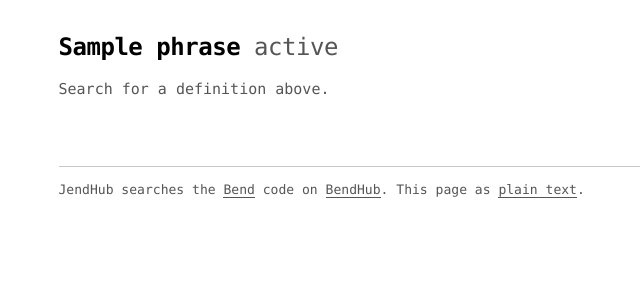
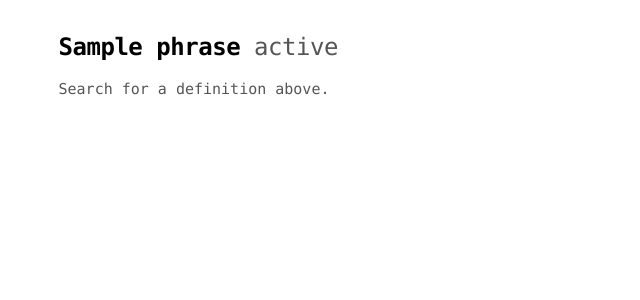
Before and after one commit to LeeeeT/JendHub, a Python web app: template src/jendhub/services/site/templates/error.html in a window 1280 px wide. Shown: the part 37-337 px from the top of the page, without its empty margins (148-788 px from the left). Run offline with Jinja, Linux system fonts and the light colour scheme; the template is opened without the code that fills it: most values are stand-ins (such as "Sample title", 1, 10 or a date in 2020).

Commit message:
Link Bend, Base and BendHub in the home page header and remove the footer
Base links to base.bend on the main branch of the Bend repository.

```diff
--- a/src/jendhub/services/site/static/style.css
+++ b/src/jendhub/services/site/static/style.css
@@ -222,28 +222,6 @@ button:hover {
 .site-header nav a[aria-current] {
 	text-decoration: underline;
 	text-underline-offset: 0.3em;
-}
-
-.site-footer {
-	margin-top: 5em;
-	padding-top: 1em;
-	font-size: 0.87em;
-	color: var(--muted);
-	border-top: 1px solid var(--faint);
-}
-
-.site-footer p {
-	margin: 0;
-}
-
-.site-footer a {
-	color: var(--muted);
-	border-bottom-color: var(--muted);
-}
-
-.site-footer a:hover {
-	color: var(--background);
-	background: var(--text);
 }
 
 .top-search {
--- a/src/jendhub/services/site/templates/base.html
+++ b/src/jendhub/services/site/templates/base.html
@@ -23,8 +23,5 @@
 <main>
 {% block main %}{% endblock %}
 </main>
-<footer class="site-footer">
-<p>JendHub searches the <a href="https://bend-lang.org">Bend</a> code on <a href="https://hub.bend-lang.com">BendHub</a>.{% if alternate %} This page as <a href="{{ alternate }}">plain text</a>.{% endif %}</p>
-</footer>
 </body>
 </html>
```
Also changed, not shown: src/jendhub/services/site/templates/home.html (+5 -2 lines).
